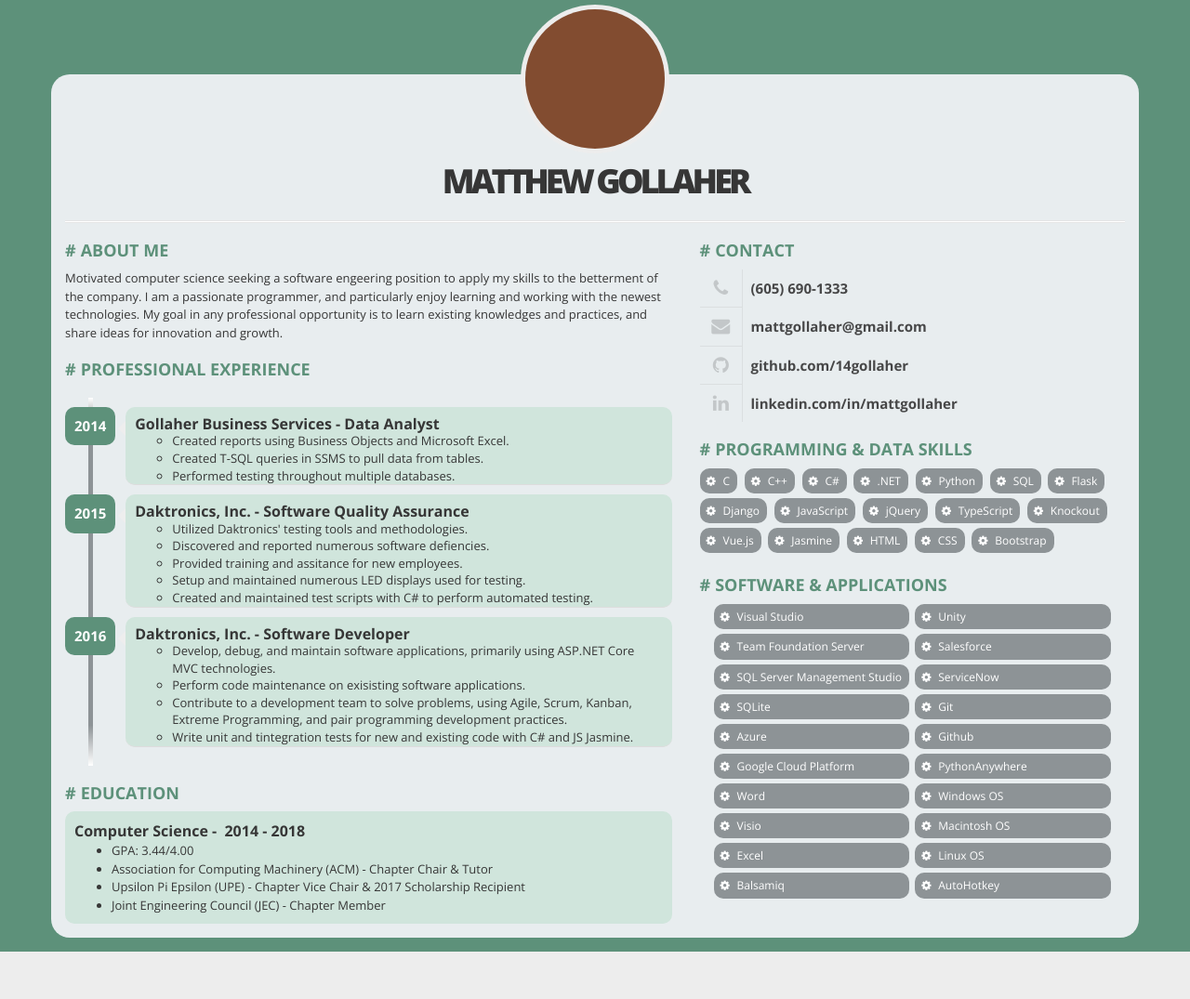
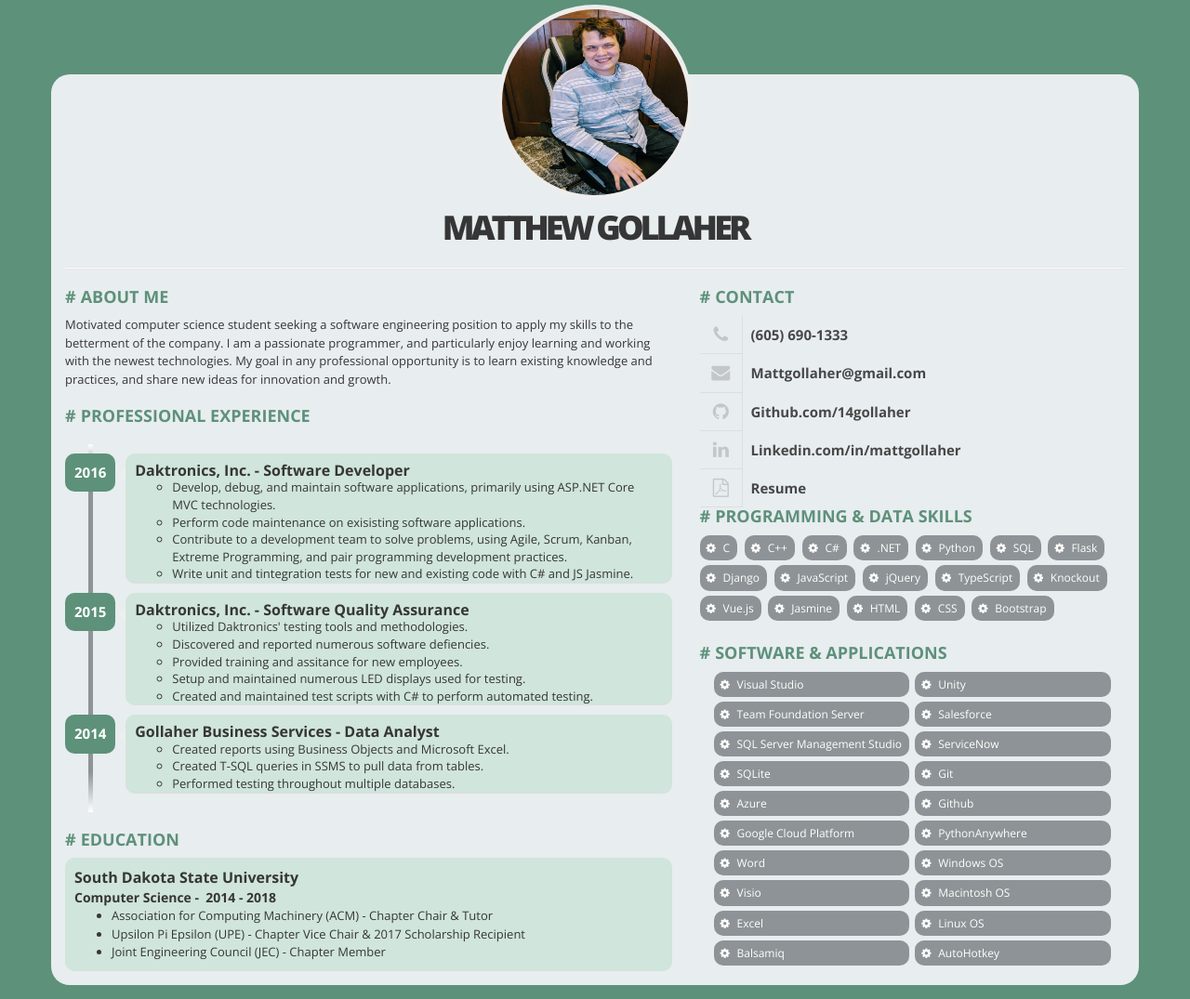
Before and after one commit to 14gollaher/Matthew-Gollaher, a Flask app: page /index in a window 1280 px wide. Shown: the whole page at 93% size. Before the commit the page ends 1024 px from the top, so only its background shows below. Run offline with Flask 2, Linux system fonts and the light colour scheme; some libraries are stand-ins or nearby versions.

Commit message:
Added additional files for first release

```diff
--- a/main.py
+++ b/main.py
@@ -3,5 +3,7 @@ from flask import Flask, render_template, request
 app = Flask(__name__)
 
 @app.route('/index')
+@app.route('/home')
+@app.route('/')
 def index():
     return render_template('index.html')
--- a/static/css/site.css
+++ b/static/css/site.css
@@ -28,8 +28,8 @@ body{
 }
 
 #photo{
-  width: 160px;
-  height: 160px;
+  width: 210px;
+  height: 210px;
   border-radius: 50%;
   overflow: hidden;
   padding: 5px;
@@ -37,8 +37,8 @@ body{
   display: inline-block;
 }
 #photo img{
-  width: 150px;
-  height: 150px;
+  width: 200px;
+  height: 200px;
   border-radius: 50%;
 }
 #text-header h1{
--- a/templates/index.html
+++ b/templates/index.html
@@ -17,7 +17,7 @@
       <div class="col-xs-12">
         <div id="photo-header" class="text-center">
           <div id="photo">
-            <img src="img/avatar.jpg" alt="avatar">
+            <img src="/static/img/avatar.jpg" alt="avatar">
           </div>
           <div id="text-header">
             <h1>Matthew Gollaher</h1>
@@ -31,29 +31,31 @@
         <div class="box">
           <h2>ABOUT ME</h2>
           <p>
-            Motivated computer science seeking a software engeering position to apply my skills to the betterment of the company. I am
+            Motivated computer science student seeking a software engineering position to apply my skills to the betterment of the company. I am
             a passionate programmer, and particularly enjoy learning and working with the newest technologies. My goal in
-            any professional opportunity is to learn existing knowledges and practices, and share ideas for innovation and
+            any professional opportunity is to learn existing knowledge and practices, and share new ideas for innovation and
             growth.
-
         </div>
         <!-- Professional Experience -->
         <div class="box">
           <h2>Professional Experience</h2>
           <ul id="experience" class="clearfix">
               <li>
-              <div class="year pull-left">2014</div>
+                  <div class="year pull-left">2016</div>
                   <div class="description pull-right">
-                <h3>Gollaher Business Services -&nbsp;Data&nbsp;Analyst</h3>
+                    <h3>Daktronics, Inc. -&nbsp;Software&nbsp;Developer</h3>
                     <ul>
                       <li>
-                    Created reports using Business Objects and Microsoft Excel.
+                        Develop, debug, and maintain software applications, primarily using ASP.NET Core MVC technologies.
                       </li>
                       <li>
-                    Created T-SQL queries in SSMS to pull data from tables.
+                        Perform code maintenance on exisisting software applications.
                       </li>
                       <li>
-                    Performed testing throughout multiple databases.
+                        Contribute to a development team to solve problems, using Agile, Scrum, Kanban, Extreme Programming, and pair programming
+                        development practices. </li>
+                      <li>
+                        Write unit and tintegration tests for new and existing code with C# and JS Jasmine.
                       </li>
                     </ul>
                   </div>
@@ -82,25 +84,24 @@
                     </div>
                   </li>
             <li>
-              <div class="year pull-left">2016</div>
+              <div class="year pull-left">2014</div>
               <div class="description pull-right">
-                <h3>Daktronics, Inc. -&nbsp;Software&nbsp;Developer</h3>
+                <h3>Gollaher Business Services -&nbsp;Data&nbsp;Analyst</h3>
                 <ul>
                   <li>
-                    Develop, debug, and maintain software applications, primarily using ASP.NET Core MVC technologies.
+                    Created reports using Business Objects and Microsoft Excel.
                   </li>
                   <li>
-                    Perform code maintenance on exisisting software applications.
+                    Created T-SQL queries in SSMS to pull data from tables.
                   </li>
                   <li>
-                    Contribute to a development team to solve problems, using Agile, Scrum, Kanban, Extreme Programming, and pair programming
-                    development practices. </li>
-                  <li>
-                    Write unit and tintegration tests for new and existing code with C# and JS Jasmine.
+                    Performed testing throughout multiple databases.
                   </li>
                 </ul>
               </div>
             </li>
+
+
           </ul>
         </div>
         <!-- Education -->
@@ -108,12 +109,10 @@
           <h2>EDUCATION</h2>
           <div class="education clearfix">
             <div>
-              <div class="profession">Computer&nbsp;Science -&nbsp; 2014 - 2018</div>
+                <div class="profession">South Dakota State University</div>
+              <div class="profession" style="font-size: 1.4em">Computer&nbsp;Science -&nbsp; 2014 - 2018</div>
               <div class="description">
                 <ul>
-                  <li>
-                    GPA: 3.44/4.00
-                  </li>
                   <li>
                     Association for Computing Machinery (ACM) - Chapter Chair &amp; Tutor
                   </li>
@@ -142,22 +141,28 @@
           <div class="contact-item">
             <a href="mailto:mattgollaher@gmail.com">
               <div class="icon pull-left text-center"><span class="fa fa-envelope fa-fw"></span></div>
-              <div class="title only pull-right">mattgollaher@gmail.com</div>
+              <div class="title only pull-right">Mattgollaher@gmail.com</div>
             </a>
           </div>
           <div class="contact-item">
             <a href="https://github.com/14gollaher" target="_blank">
               <div class=" icon pull-left text-center "><span class="fa fa-github fa-fw "></span></div>
-              <div class="title only pull-right ">github.com/14gollaher</div>
+              <div class="title only pull-right ">Github.com/14gollaher</div>
             </a>
           </div>
           <div class="contact-item ">
             <a href="https://www.linkedin.com/in/mattgollaher/" target="_blank">
               <div class="icon pull-left text-center "><span class="fa fa-linkedin fa-fw "></span></div>
-              <div class="title only pull-right ">linkedin.com/in/mattgollaher
+              <div class="title only pull-right ">Linkedin.com/in/mattgollaher
               </div>
             </a>
           </div>
+          <div class="contact-item ">
+              <a href="/static/files/GollaherResume.pdf" target="_blank">
+                <div class="icon pull-left text-center "><span class="fa fa-file-pdf-o fa-fw "></span></div>
+                <div class="title only pull-right ">Resume
+                </div>
+              </a>
             </div>
         <!-- Programming & Data Skills -->
         <div class="box ">
```
Also changed, not shown: static/img/avatar.jpg, 1 other file. Lines whose indentation alone changed are shown as unchanged.
